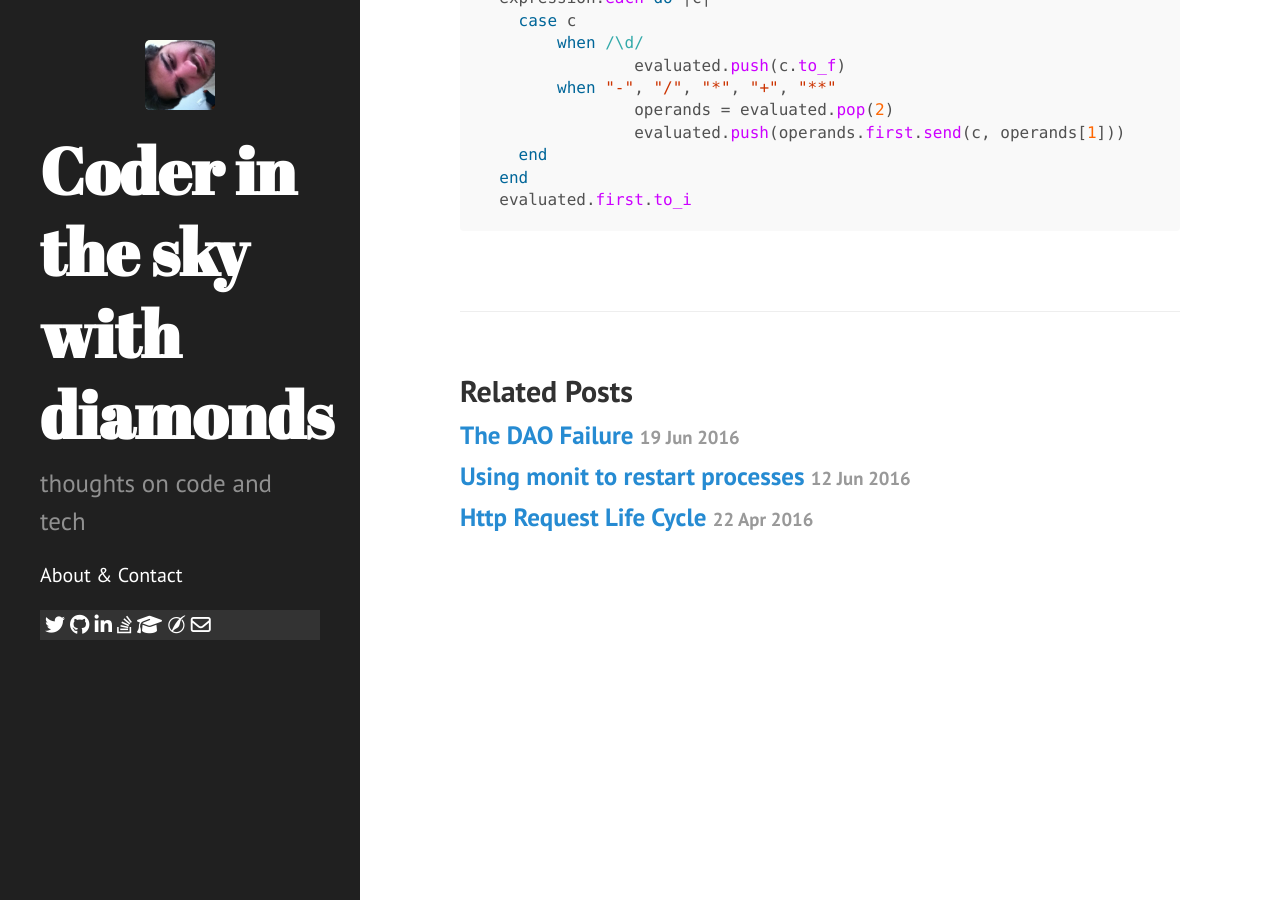
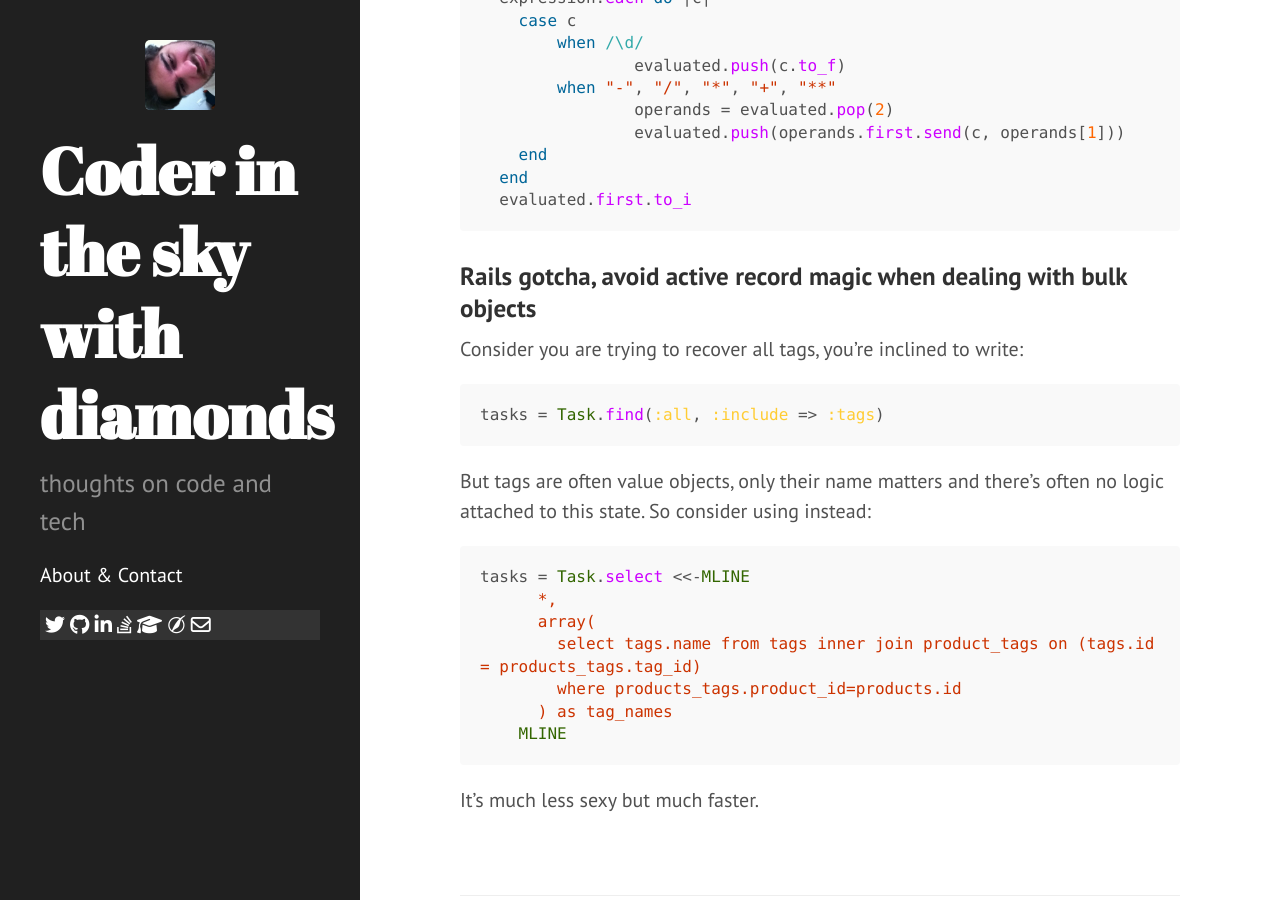
Before and after one commit to xymor/xymor.github.io, a Jekyll site: the page built from _posts/2016-06-28-ruby-sniplets-for-optimzed-tasks.markdown, in a window 1280 px wide and 900 px high, scrolled down 997 px. Built offline with Jekyll 4.4.1, drawn with Linux system fonts in a browser that asks for light colours; nearby versions of some CDN libraries; comment, search, counter and statistics services are not loaded.

Commit message:
Post update: Ruby sniplets for optimized tasks

```diff
--- a/_posts/2016-06-28-ruby-sniplets-for-optimzed-tasks.markdown
+++ b/_posts/2016-06-28-ruby-sniplets-for-optimzed-tasks.markdown
@@ -2,6 +2,8 @@
 published: true
 title: Ruby sniplets for optimized tasks
 layout: post
+tags: [ruby, rails, performance]
+categories: [ruby]
 ---
 ### Reading a file
 
@@ -47,3 +49,24 @@ This is my solution to the coderbyte's Reverse polish notation challenge. It ill
   end
   evaluated.first.to_i
 ~~~~
+
+### Rails gotcha, avoid active record magic when dealing with bulk objects
+
+ Consider you are trying to recover all tags, you're inclined to write:
+
+~~~~ruby
+tasks = Task.find(:all, :include => :tags)
+~~~~
+
+But tags are often value objects, only their name matters and there's often no logic attached to this state. So consider using instead:
+
+~~~~ruby
+tasks = Task.select <<-MLINE
+      *,
+      array(
+        select tags.name from tags inner join product_tags on (tags.id = products_tags.tag_id)
+        where products_tags.product_id=products.id
+      ) as tag_names
+    MLINE
+~~~~
+It's much less sexy but much faster.
```
